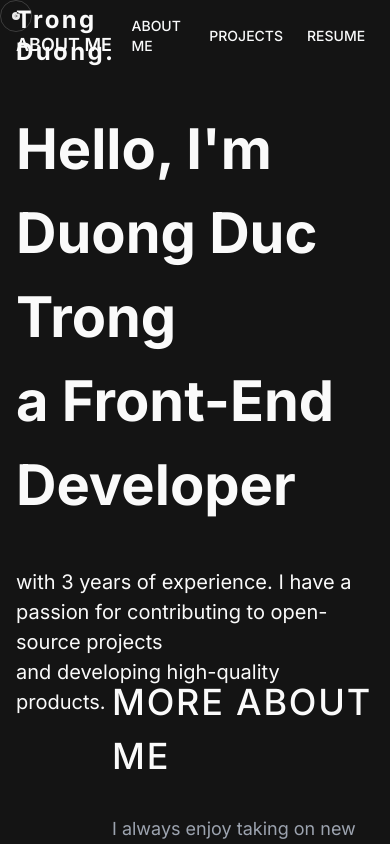
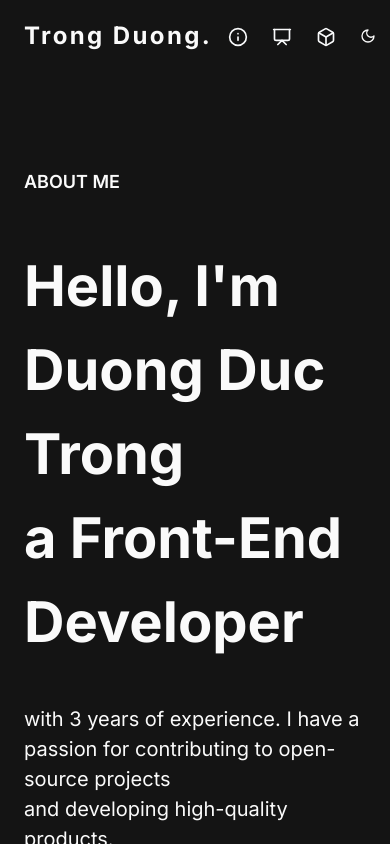
Before and after one commit to duongductrong/danielll.dev, a Next.js app: page /about-me in a window 390 px wide. Shown: the top 844 px of the page. Built offline with nearby package versions, Linux system fonts and the light colour scheme.

Commit message:
chore: add portfolio and update simple responsive

```diff
--- a/src/app/(site)/_components/header-section.tsx
+++ b/src/app/(site)/_components/header-section.tsx
@@ -2,6 +2,7 @@ import Container from "@/components/container";
 import { Slot } from "@radix-ui/react-slot";
 import Link from "next/link";
 
+import { Box, Info, Presentation } from "lucide-react";
 import { FC, HTMLAttributes } from "react";
 import { ToggleTheme } from "./toggle-mode";
 
@@ -21,18 +22,30 @@ export interface HeaderSectionProps {}
 const HeaderSection: FC<HeaderSectionProps> = () => {
   return (
     <Container className="relative flex gap-4">
-      <h1 className="font-bold tracking-widest text-2xl">
+      <h1 className="font-bold tracking-widest text-2xl whitespace-nowrap">
         <Link href={"/"}>Trong Duong.</Link>
       </h1>
       <div className="ml-auto flex items-center gap-6">
         <HeaderNavItem>
-          <Link href="/about-me">About me</Link>
+          <Link href="/about-me">
+            <span className="hidden md:inline-block">About me</span>
+            <Info className="inline-block md:hidden w-5 h-5" />
+          </Link>
         </HeaderNavItem>
         <HeaderNavItem>
-          <Link href="/projects">Projects</Link>
+          <Link href="/projects">
+            <span className="hidden md:inline-block">Projects</span>
+            <Presentation className="inline-block md:hidden w-5 h-5" />
+          </Link>
         </HeaderNavItem>
         <HeaderNavItem>
-          <Link href="/resume">Resume</Link>
+          <a
+            target="_blank"
+            href="/Duong%20Duc%20Trong%20-%20Software%20Engineer.pdf"
+          >
+            <span className="hidden md:inline-block">Resume</span>
+            <Box className="inline-block md:hidden w-5 h-5" />
+          </a>
         </HeaderNavItem>
 
         <ToggleTheme />
--- a/src/app/(site)/about-me/page.tsx
+++ b/src/app/(site)/about-me/page.tsx
@@ -17,7 +17,7 @@ export interface AboutMeProps {}
 const AboutMe = (props: AboutMeProps) => {
   return (
     <>
-      <Smoother.ScrollSection className="w-full h-[calc(80vh-72px)] flex items-center justify-center">
+      <Smoother.ScrollSection className="w-full py-24 min-h-[calc(80vh-72px)] flex items-center justify-center">
         <Container>
           <TextLegend className="mb-12">About me</TextLegend>
           <TextMain className="mb-10">
@@ -35,7 +35,7 @@ const AboutMe = (props: AboutMeProps) => {
         className="min-h-[90vh] flex items-center justify-center"
         sectionInnerProps={{ className: "h-full" }}
       >
-        <Container className="flex gap-24">
+        <Container className="flex flex-col md:flex-row gap-24">
           <div className="flex-1 overflow-hidden">
             <Image
               src="/avatar-full.png"
@@ -94,7 +94,7 @@ const AboutMe = (props: AboutMeProps) => {
           {PAGE_CONTENT_ABOUT_ME.WORKS_EXPERIENCE.map((content) => (
             <div
               key={content.id}
-              className="flex items-start justify-start mb-20 gap-4"
+              className="flex flex-col md:flex-row items-start justify-start mb-20 gap-4"
             >
               <div className="flex items-center w-full max-w-[400px]">
                 <p className="w-full text-2xl font-light text-gray-400 dark:text-gray-500">
@@ -127,7 +127,7 @@ const AboutMe = (props: AboutMeProps) => {
             development and outsourcing
           </TextMain>
 
-          <div className="grid grid-cols-4">
+          <div className="grid grid-cols-2 sm:grid-cols-3 md:grid-cols-4">
             <p className="text-lg font-medium mb-2">React.js</p>
             <p className="text-lg font-medium mb-2">Next.js</p>
             <p className="text-lg font-medium mb-2">Remix.run</p>
--- a/src/app/(site)/page.tsx
+++ b/src/app/(site)/page.tsx
@@ -11,7 +11,7 @@ import TextMain from "@/components/texts/text-main";
 export default function Home() {
   return (
     <>
-      <Smoother.ScrollSection className="h-[calc(100vh-72px)] flex items-center justify-center">
+      <Smoother.ScrollSection className="py-24 min-h-[calc(100vh-72px)] flex items-center justify-center">
         <Container className="relative">
           <TextLegend className="mb-12">HEY THERE!</TextLegend>
           <TextMain className="mb-10">
@@ -30,7 +30,7 @@ export default function Home() {
         </Container>
       </Smoother.ScrollSection>
 
-      <Smoother.ScrollSection className="h-[50vh] flex items-center justify-center">
+      <Smoother.ScrollSection className="py-24 min-h-[50vh] flex items-center justify-center">
         <Container className="relative">
           <TextLegend className="mb-12">MY EXPERTISE</TextLegend>
           <h2 className="text-4xl mb-12 font-normal leading-normal	">
--- a/src/components/container/index.tsx
+++ b/src/components/container/index.tsx
@@ -1,7 +1,7 @@
 import { VariantProps, cva } from "class-variance-authority";
 import { FC, HTMLAttributes } from "react";
 
-export const containerVariants = cva("w-full px-4", {
+export const containerVariants = cva("w-full px-6", {
   variants: {
     variant: {
       base: "max-w-[1140px] mx-auto",
--- a/src/components/loadings/init-page-splash.tsx
+++ b/src/components/loadings/init-page-splash.tsx
@@ -13,7 +13,7 @@ const InitPageSplash: FC<InitPageSplashProps> = ({ active }) => {
   return (
     <div
       className={clsx(
-        "text-foreground bg-background fixed top-0 left-0 w-full h-screen",
+        "text-foreground bg-background fixed top-0 left-0 w-full h-screen pointer-events-none",
         "grid place-items-center",
         "z-[999]",
         activeClass
--- a/src/components/motions/smoother.tsx
+++ b/src/components/motions/smoother.tsx
@@ -47,6 +47,14 @@ const Smoother: SmootherRootProps = ({ asChild, options, children }) => {
         return new LocomotiveScroll({
           smooth: true,
           ...options,
+          smartphone: {
+            smooth: true,
+          },
+          tablet: {
+            breakpoint: 768.5,
+            smooth: true,
+          },
+          resetNativeScroll: true,
           el: $el,
         });
       }
--- a/src/components/pursuer.tsx
+++ b/src/components/pursuer.tsx
@@ -6,9 +6,11 @@ import { ArrowRight } from "lucide-react";
 import { FC, MouseEvent } from "react";
 import { useEvent } from "react-use";
 
-export interface PursuerProps {}
+export interface PursuerProps {
+}
 
 const Pursuer: FC<PursuerProps> = () => {
+
   useEvent(
     "mousemove",
     throttle((event: MouseEvent<HTMLElement>) => {
@@ -42,18 +44,17 @@ const Pursuer: FC<PursuerProps> = () => {
   return (
     <div
       className={clsx(
-        "w-8 h-8 rounded-full border border-gray-50/20 z-10 absolute top-0 left-0 transition-transform duration-300 ease-linear pointer-events-none",
-        "flex items-center justify-center"
+        "w-8 h-8 rounded-full border border-gray-50/20 z-10 absolute top-0 left-0 transition-transform duration-300 ease-out pointer-events-none",
+        "hidden md:flex items-center justify-center"
       )}
       style={{
         mixBlendMode: "difference",
-
         transform:
           "translateX(var(--pursuer-x)) translateY(var(--pursuer-y)) translateZ(0)",
       }}
     >
       <div
-        className="relative w-2 h-2 rounded-full dark:bg-white transition duration-300 ease-out"
+        className="relative w-2 h-2 rounded-full bg-white dark:bg-white transition duration-300 ease-out"
         style={{
           transform: "scale(var(--pursuer-scale))",
           transformOrigin: "center center",
--- a/src/components/rotate-personal/index.tsx
+++ b/src/components/rotate-personal/index.tsx
@@ -1,5 +1,6 @@
 /* eslint-disable @next/next/no-img-element */
 import clsx from "clsx";
+import Image from "next/image";
 import { FC, HTMLAttributes } from "react";
 
 export interface RotatePersonalProps extends HTMLAttributes<HTMLDivElement> {
@@ -10,19 +11,19 @@ const RotatePersonal: FC<RotatePersonalProps> = ({ enableLogo, ...props }) => {
   return (
     <div {...props} className={clsx(props.className)}>
       <div className="w-full h-full relative">
-        {/* <Image
-          width={170}
-          height={170}
-          className="rounded-full max-w-[170px] max-h-[170px] object-cover"
-          src="https://res.cloudinary.com/xskill/image/upload/v1686988257/meee/IMG_1101_2_csddw0.png"
-          alt="Personal"
-        /> */}
         {!enableLogo ? (
-          <img
+          // <img
+          //   width={170}
+          //   height={170}
+          //   className="rounded-full max-w-[170px] max-h-[170px] object-cover"
+          //   src="https://res.cloudinary.com/xskill/image/upload/v1686988257/meee/IMG_1101_2_csddw0.png"
+          //   alt="Personal"
+          // />
+          <Image
             width={170}
             height={170}
             className="rounded-full max-w-[170px] max-h-[170px] object-cover"
-            src="https://res.cloudinary.com/xskill/image/upload/v1686988257/meee/IMG_1101_2_csddw0.png"
+            src="/avatar-small.png"
             alt="Personal"
           />
         ) : (
```
Also changed, not shown: public/avatar-small.png (added), 1 other file (tests, documents, lock files or other folders).
